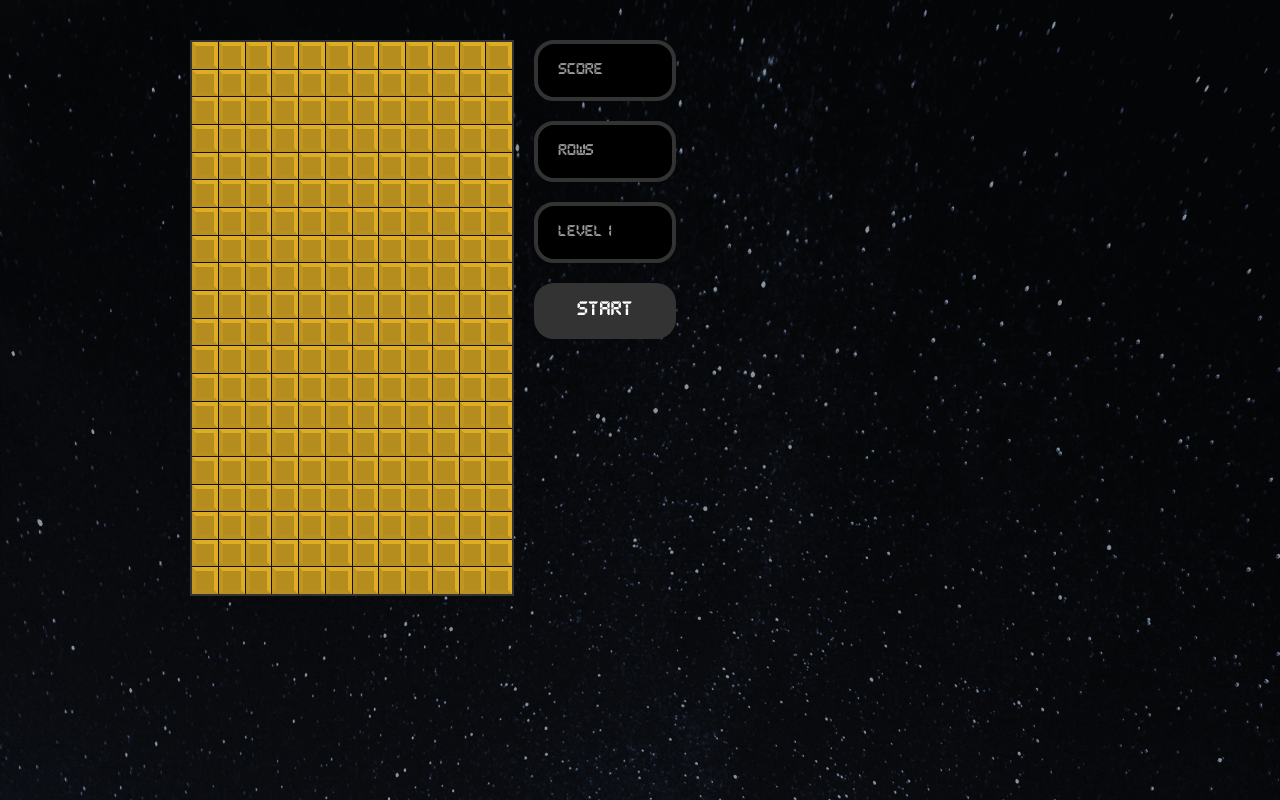
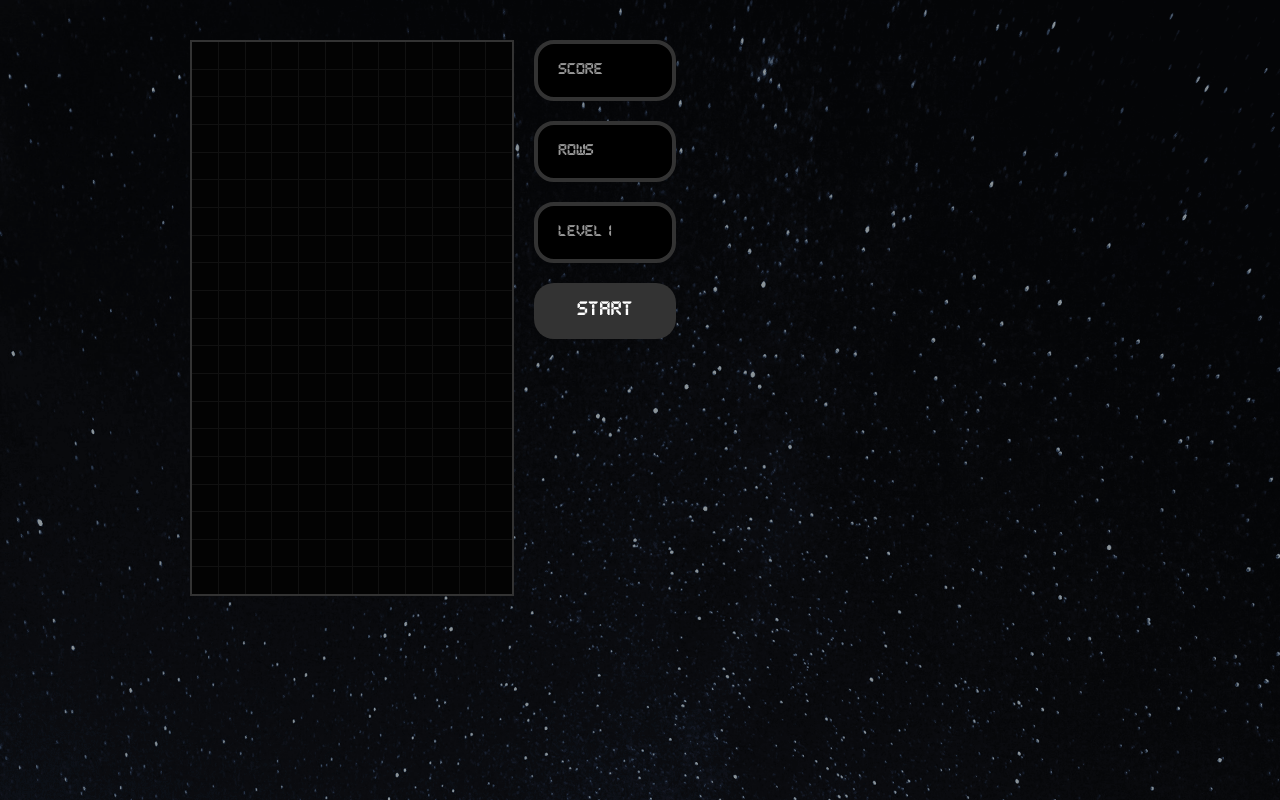
Before and after one commit to Murray918/Tetris, a React (Create React App) app: page / in a window 1280 px wide. Built offline with nearby package versions, Linux system fonts and the light colour scheme.

Commit message:
changed props to type	modified:   src/components/Cell.js added prop types	modified:   src/components/Display.js

```diff
--- a/src/components/Cell.js
+++ b/src/components/Cell.js
@@ -4,7 +4,7 @@ import { StyledCell } from './styles/StyledCell'
 import { TETROMINOS } from '../tetrominos'
 
 const Cell = ({ type }) => (
-	<StyledCell type={'L'} color={TETROMINOS['L'].color} />
+	<StyledCell type={type} color={TETROMINOS[type].color} />
 )
 
 export default Cell
```
Also changed, not shown: src/components/Display.js (+9 -1 lines).
